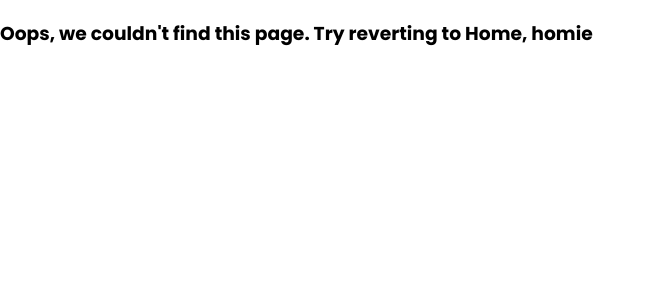
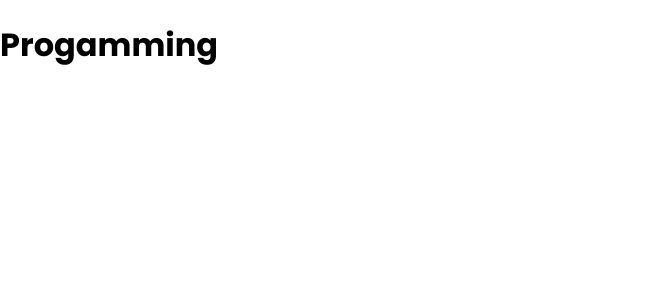
Before and after one commit to Maiuran1404/maiuran1404.github.io, a React (Create React App) app: page /coding in a window 1280 px wide. Shown: the top 300 px of the page, without its empty margins (0-656 px from the left). Built offline with nearby package versions, Linux system fonts and the light colour scheme.

Commit message:
first commit

```diff
--- a/src/App.js
+++ b/src/App.js
@@ -4,7 +4,7 @@ import { BrowserRouter as Router, Route, Switch } from 'react-router-dom';
 
 //containers
 import Home from './containers/Home';
-// import Programming from './containers/Programming';
+import Programming from './containers/Programming';
 
 class App extends Component {
 
@@ -20,7 +20,7 @@ class App extends Component {
               <Switch>
 
                 <Route exact path="/" component={Home} />
-                {/* <Route path="/coding" component={Programming} /> */}
+                <Route path="/coding" component={Programming} />
                 <Route render={
                   () => <h3>Oops, we couldn't find this page. Try reverting to Home, homie </h3>
                 }/>
--- /dev/null
+++ b/src/containers/Programming.js
@@ -0,0 +1,13 @@
+import React, { Component } from 'react'
+
+class Programming extends Component {
+    render() {
+        return (
+            <div>
+                <h1> Progamming </h1>
+            </div>
+        )
+    }
+}
+
+export default Programming
```
Also changed, not shown: src/containers/mayoo.png (added), 1 other file (tests, documents, lock files or other folders).
